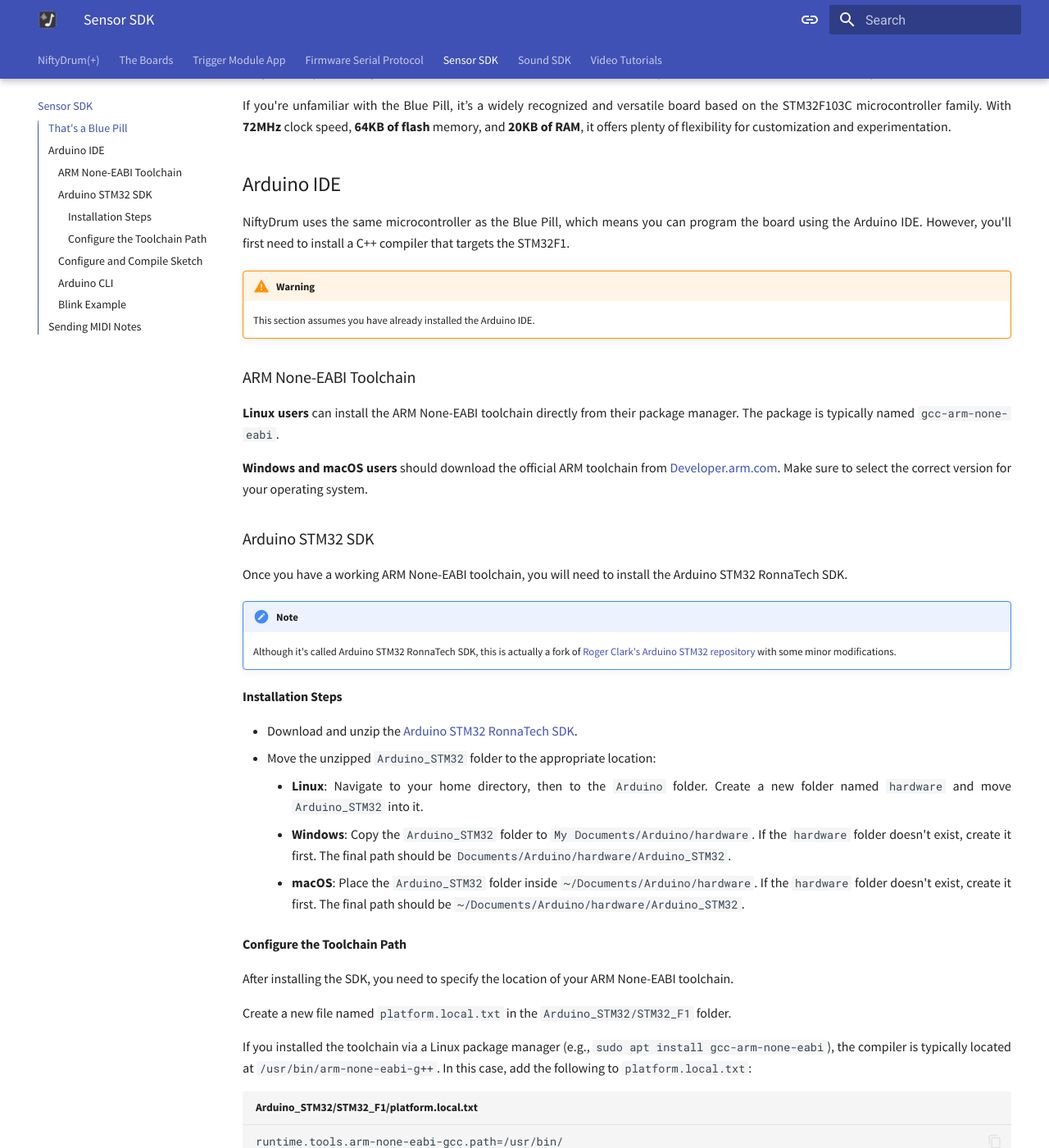
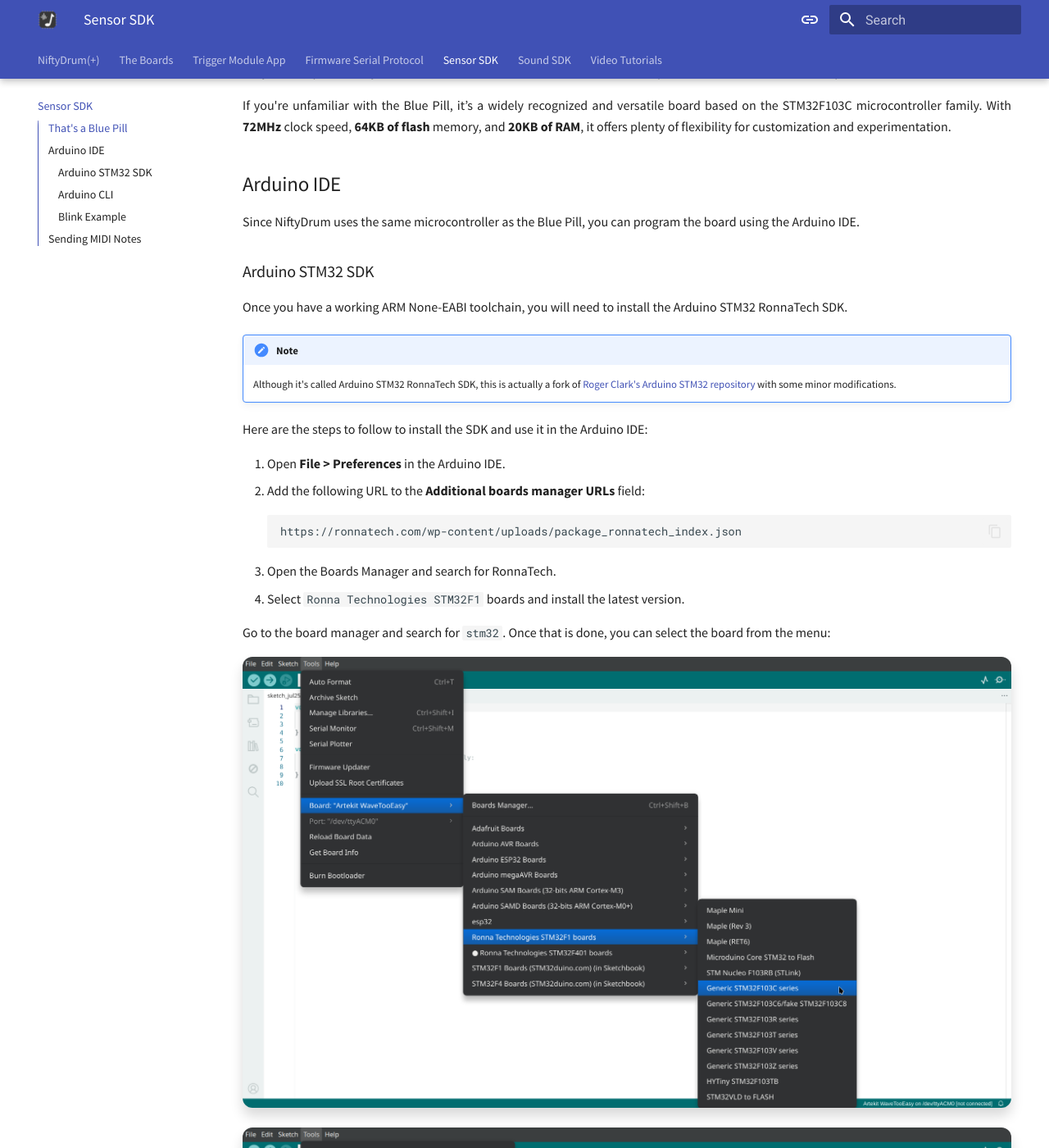
Before and after one commit to RonnaTechnologies/doc.niftydrum.com, an MkDocs documentation site: the page built from doc/4.sensor_sdk.md, in a window 1280 px wide and 1400 px high, scrolled down 204 px. Shown: the whole window at 82% size. Built offline with MkDocs 1.6.1 and Material for MkDocs 9.7.7, drawn with Linux system fonts in a browser that asks for light colours; some of the changed text lies outside the part shown.

Commit message:
update sensor sdk section (new way)

````diff
--- a/doc/4.sensor_sdk.md
+++ b/doc/4.sensor_sdk.md
@@ -2,22 +2,13 @@
 
 ## That's a Blue Pill
 
-NiftyDrum is powered by the **STM32F103C8T6** microcontroller, the same chip found in the iconic "**Blue Pill**" development board.
+NiftyDrum is powered by the **STM32F103C8T6** microcontroller, the same chip found in the "**Blue Pill**" development board.
 
 If you're unfamiliar with the Blue Pill, it’s a widely recognized and versatile board based on the STM32F103C microcontroller family. With **72MHz** clock speed, **64KB of flash** memory, and **20KB of RAM**, it offers plenty of flexibility for customization and experimentation.
 
 ## Arduino IDE
 
-NiftyDrum uses the same microcontroller as the Blue Pill, which means you can program the board using the Arduino IDE. However, you'll first need to install a C++ compiler that targets the STM32F1.
-
-!!! warning
-    This section assumes you have already installed the Arduino IDE.
-
-### ARM None-EABI Toolchain
-
-**Linux users** can install the ARM None-EABI toolchain directly from their package manager. The package is typically named `gcc-arm-none-eabi`.
-
-**Windows and macOS users** should download the official ARM toolchain from [Developer.arm.com](https://developer.arm.com/downloads/-/arm-gnu-toolchain-downloads){:target=_blank}. Make sure to select the correct version for your operating system.
+Since NiftyDrum uses the same microcontroller as the Blue Pill, you can program the board using the Arduino IDE.
 
 ### Arduino STM32 SDK
 
@@ -26,34 +17,25 @@
 !!! note
     Although it's called Arduino STM32 RonnaTech SDK, this is actually a fork of [Roger Clark's Arduino STM32 repository](https://github.com/rogerclarkmelbourne/Arduino_STM32){:target=_blank} with some minor modifications.
 
-#### Installation Steps
+Here are the steps to follow to install the SDK and use it in the Arduino IDE:
 
-- Download and unzip the [Arduino STM32 RonnaTech SDK](https://ronnatech.com/sdm_downloads/arduino_stm32/){:target=_blank}.
-- Move the unzipped `Arduino_STM32` folder to the appropriate location:
-  - **Linux**: Navigate to your home directory, then to the `Arduino` folder. Create a new folder named `hardware` and move `Arduino_STM32` into it.
-  - **Windows**: Copy the `Arduino_STM32` folder to `My Documents/Arduino/hardware`. If the `hardware` folder doesn't exist, create it first. The final path should be `Documents/Arduino/hardware/Arduino_STM32`.
-  - **macOS**: Place the `Arduino_STM32` folder inside `~/Documents/Arduino/hardware`. If the `hardware` folder doesn't exist, create it first. The final path should be `~/Documents/Arduino/hardware/Arduino_STM32`.
+1. Open **File > Preferences** in the Arduino IDE.
+2. Add the following URL to the **Additional boards manager URLs** field:
 
-#### Configure the Toolchain Path
+   ```text
+   https://ronnatech.com/wp-content/uploads/package_ronnatech_index.json
+   ```
 
-After installing the SDK, you need to specify the location of your ARM None-EABI toolchain.
+3. Open the Boards Manager and search for RonnaTech.
+4. Select `Ronna Technologies STM32F1` boards and install the latest version.
 
-Create a new file named `platform.local.txt` in the `Arduino_STM32/STM32_F1` folder.
-
-If you installed the toolchain via a Linux package manager (e.g., `sudo apt install gcc-arm-none-eabi`), the compiler is typically located at `/usr/bin/arm-none-eabi-g++`. In this case, add the following to `platform.local.txt`:
-
-```txt title="Arduino_STM32/STM32_F1/platform.local.txt"
-runtime.tools.arm-none-eabi-gcc.path=/usr/bin/
-```
-
-Adjust the path according to your actual installation location.
-
-### Configure and Compile Sketch
-
-The easiest way to use the sensor SDK with the Arduino IDE is to install the [stm32duino](https://github.com/stm32duino) board manager. To that end, go to the board manager and search for `stm32`. Once that is done, you can select the board from the menu:
+Go to the board manager and search for `stm32`. Once that is done, you can select the board from the menu:
 
 ![Arduino IDE board selection (Light Mode)](assets/sensor_sdk/select_board_light.png){ .light-mode-only .img-shadow-lg }
 ![Arduino IDE board selection (Dark Mode)](assets/sensor_sdk/select_board_dark.png){ .dark-mode-only .img-shadow-lg }
+
+![Arduino IDE board configuration (Light Mode)](assets/sensor_sdk/select_board_config_light.png){ .light-mode-only .img-shadow-lg }
+![Arduino IDE board configuration (Dark Mode)](assets/sensor_sdk/select_board_config_dark.png){ .dark-mode-only .img-shadow-lg }
 
 Be sure to select the correct CPU frequency, variant, and upload method, as shown on the image above.
 The most reliable way to build the firmware is to go to the `Sketch` menu and click on `Export Compiled Binary`, or use the shortcut ++alt+ctrl+s++. Then, to find the firmware file, got to `Sketch` again, and `Show Sketch Folder`, or use the shortcut ++alt+ctrl+k++.
````
Also changed, not shown: doc/assets/sensor_sdk/select_board_config_dark.png (added), doc/assets/sensor_sdk/select_board_config_light.png (added), doc/assets/sensor_sdk/select_board_dark.png, doc/assets/sensor_sdk/select_board_light.png.
